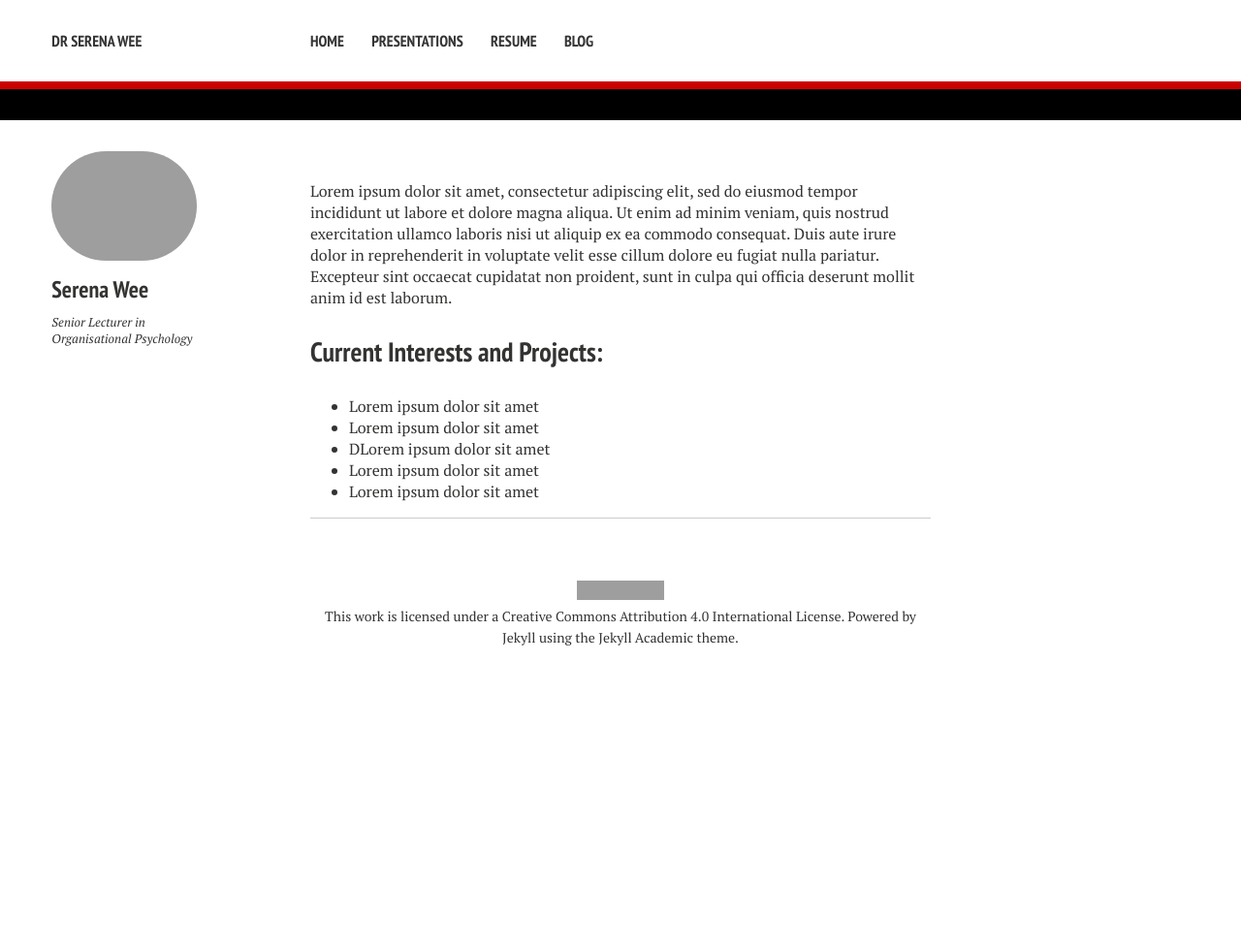
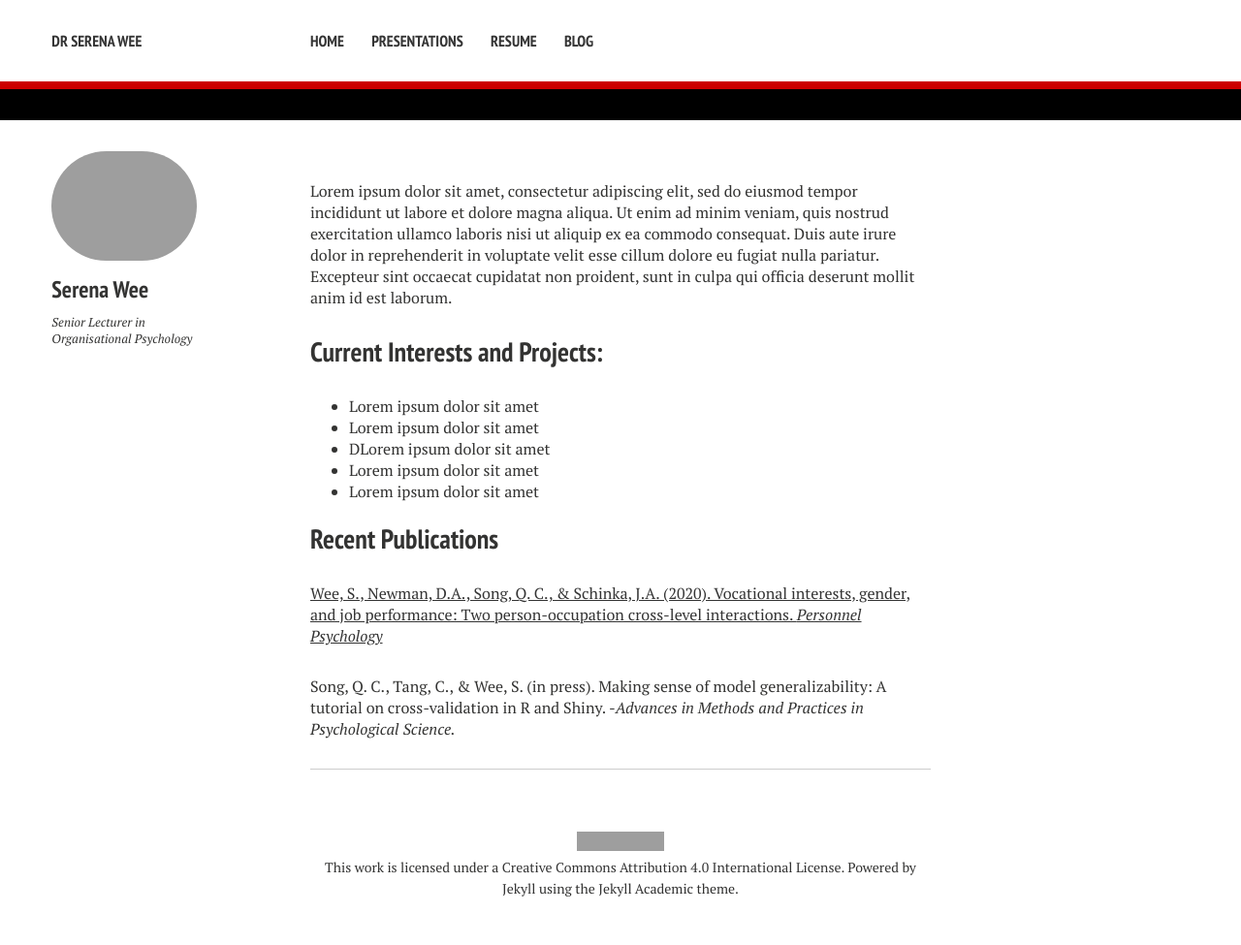
Before and after one commit to serena-wee/serena-wee.github.io, a Jekyll site: the page built from index.md, in a window 1280 px wide. Shown: the whole page at 97% size. Built offline with Jekyll 4.4.1, drawn with Linux system fonts in a browser that asks for light colours; nearby versions of some CDN libraries; before the commit the page ends 900 px from its top, so only the background shows below that; grey boxes are pictures that could not be loaded.

Commit message:
Include Publications

```diff
--- a/index.md
+++ b/index.md
@@ -12,3 +12,9 @@ Lorem ipsum dolor sit amet, consectetur adipiscing elit, sed do eiusmod tempor i
 - DLorem ipsum dolor sit amet
 - Lorem ipsum dolor sit amet
 - Lorem ipsum dolor sit amet
+
+## Recent Publications
+
+[Wee, S., Newman, D.A., Song, Q. C., & Schinka, J.A. (2020). Vocational interests, gender, and job performance: Two person-occupation cross-level interactions. _Personnel Psychology_](https://www.purdue.edu/hhs/psy/directory/faculty/Wee_etal.-2020-Vocational_Interests_gender_and_job_performance1.pdf)
+
+Song, Q. C., Tang, C., & Wee, S. (in press). Making sense of model generalizability: A tutorial on cross-validation in R and Shiny. -_Advances in Methods and Practices in Psychological Science._
```
